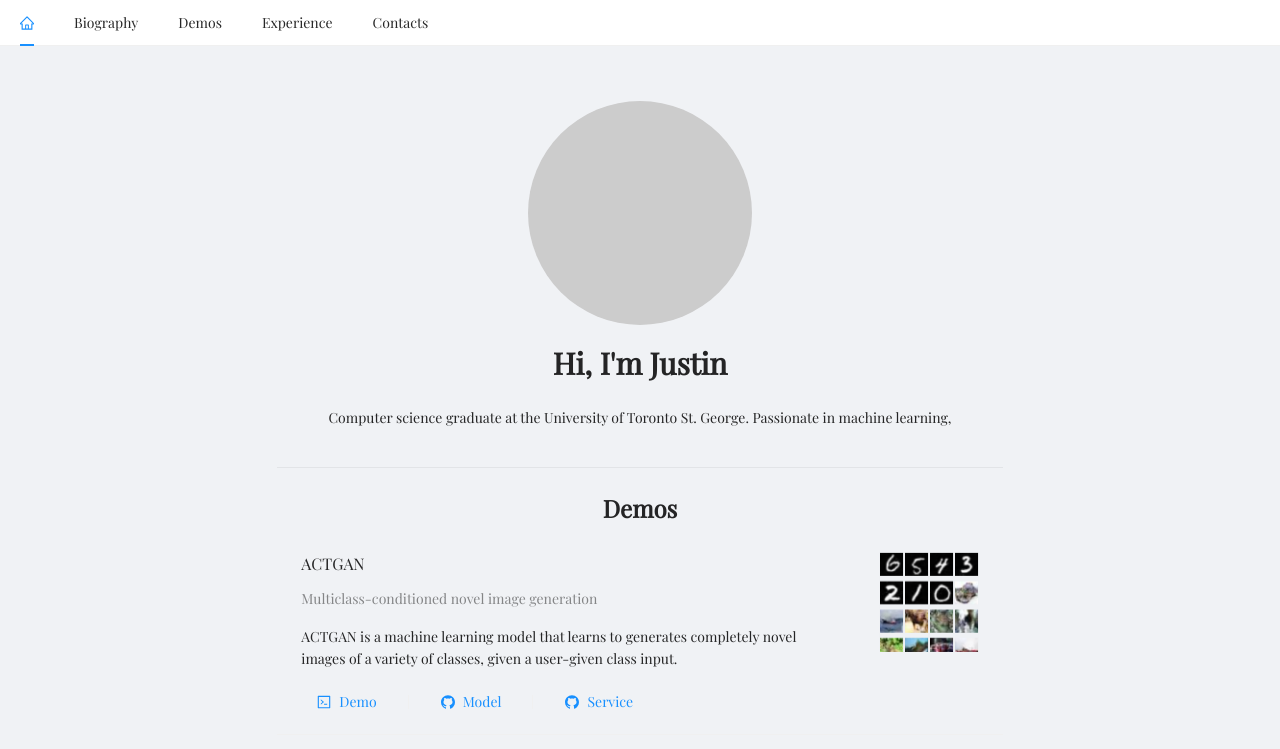
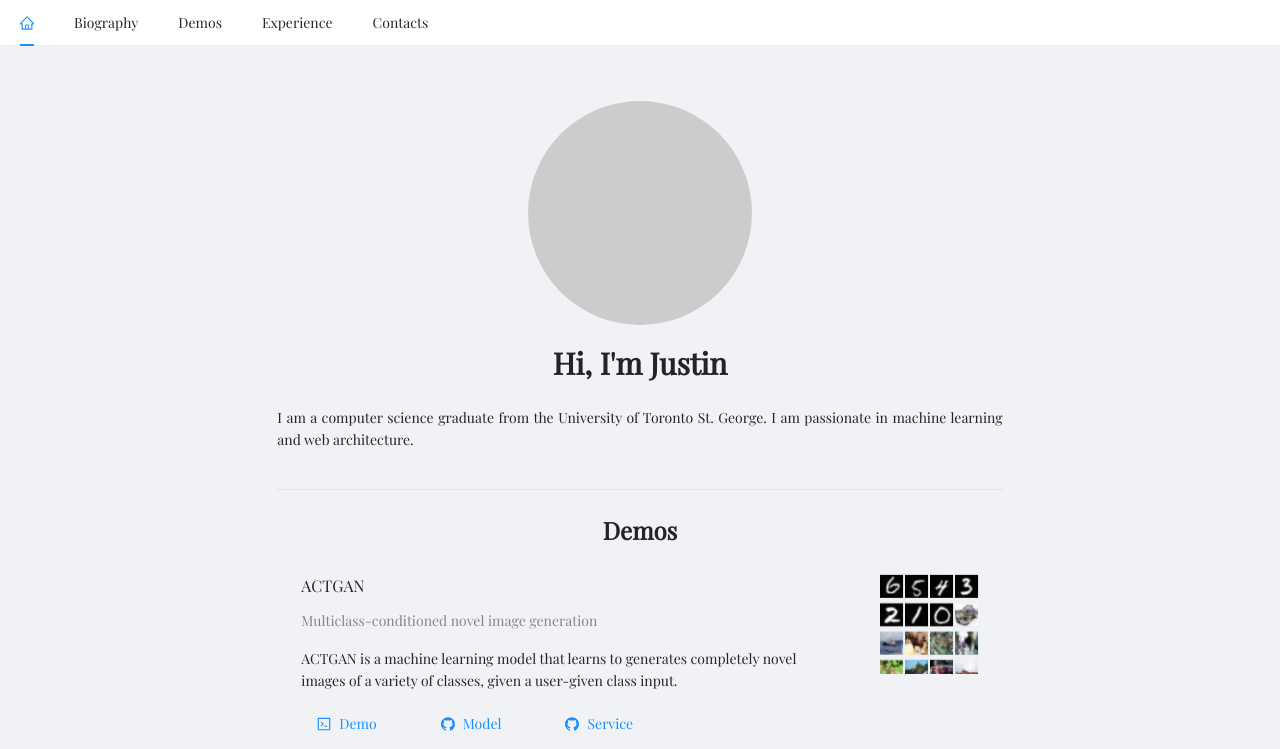
Before and after one commit to JustinLokHinWu/Personal-Site-Frontend, a React (Create React App) app: page / in a window 1280 px wide. Shown: the top 749 px of the page. Built offline with nearby package versions, Linux system fonts and the light colour scheme.

Commit message:
Small bio change

```diff
--- a/src/components/Biography.js
+++ b/src/components/Biography.js
@@ -18,7 +18,7 @@ const Biography = () => {
             />
             <Title level={2}>Hi, I'm Justin</Title>
             <Paragraph style={{'textAlign': 'justify'}}>
-                Computer science graduate at the University of Toronto St. George. Passionate in machine learning,
+                I am a computer science graduate from the University of Toronto St. George. I am passionate in machine learning and web architecture.
             </Paragraph>
         </Space>
     )
```
